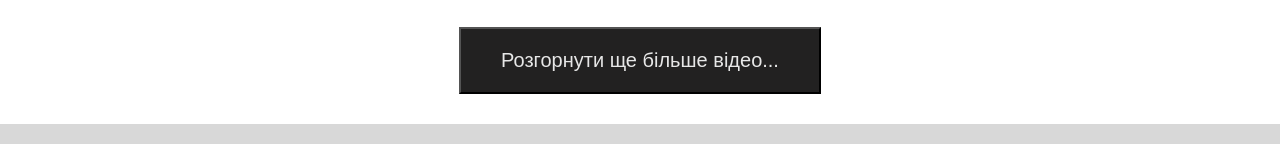
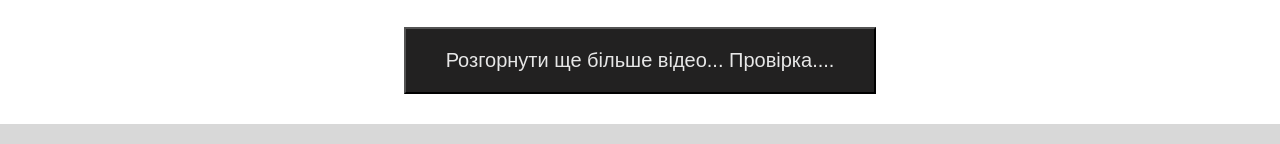
Before and after one commit to dusiko/evan_kolin, a plain HTML site: page index.html in a window 1280 px wide. Shown: the part 1008-1152 px from the top of the page. Drawn offline with nearby package versions, Linux system fonts and the light colour scheme.

Commit message:
тест

```diff
--- a/index.html
+++ b/index.html
@@ -76,7 +76,7 @@
 				</div>
 
 				<button class="video-block__btn" onclick="showAllVideo()">Розгорнути ще більше
-					відео...</button>
+					відео... Провірка....</button>
 			</div>
 		</div>
 	</section>
```
